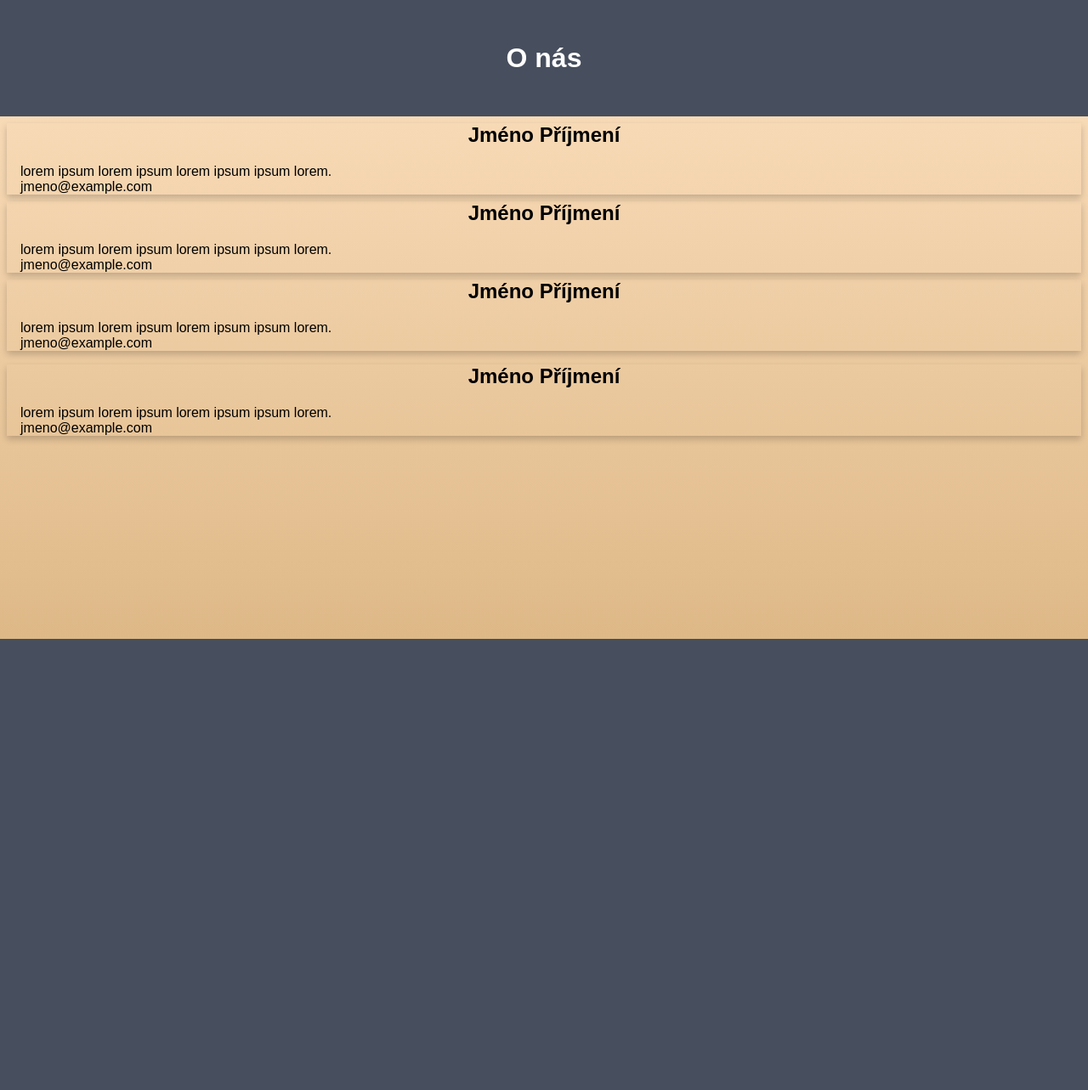
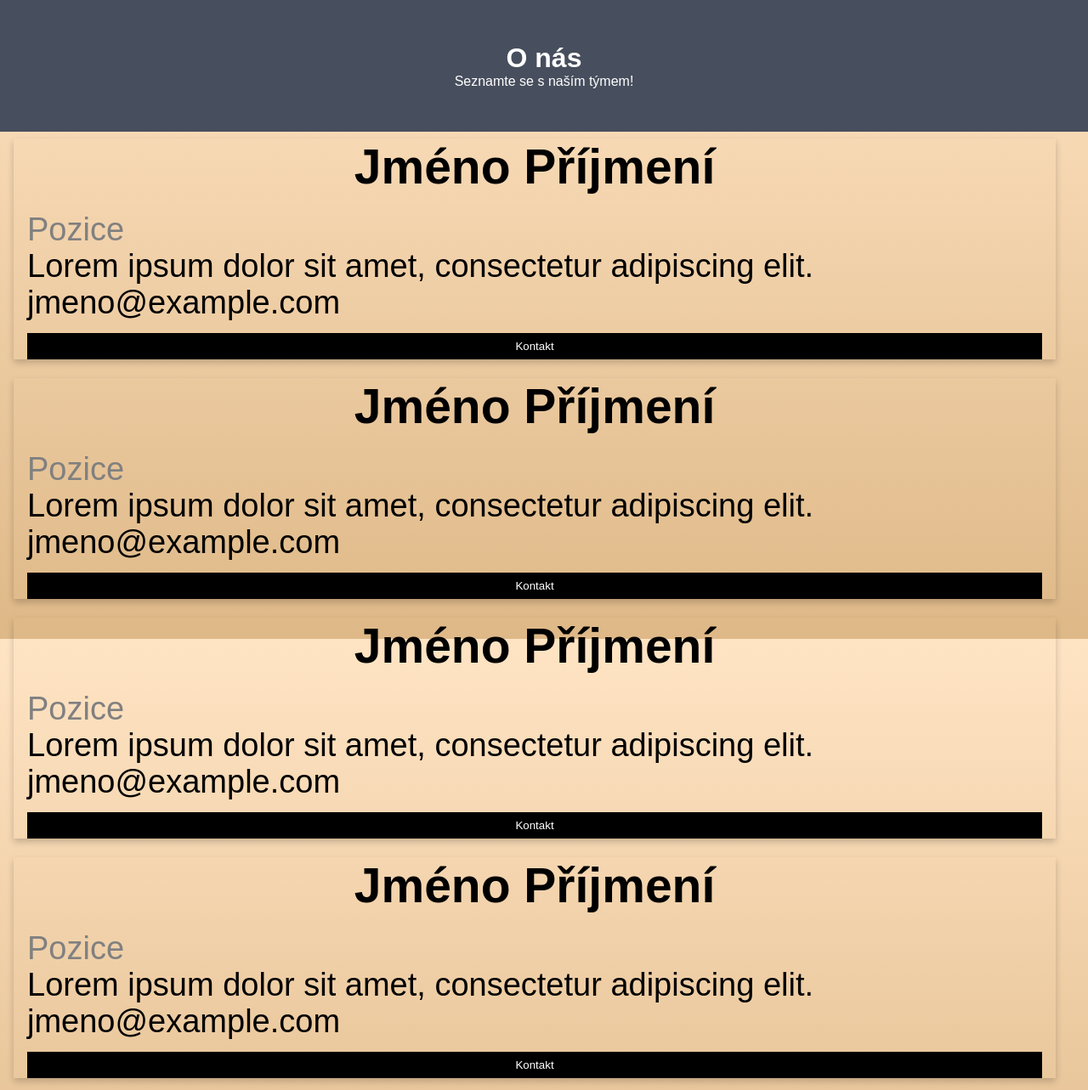
Before and after one commit to Datlik/Hledaci-pokladu, a Flask app: page /Onas in a window 1280 px wide. Shown: the part 48-1331 px from the top of the page at 85% size. Before the commit the page ends 800 px from the top, so only its background shows below. Run offline with Flask 3, Linux system fonts and the light colour scheme.

Commit message:
Update onas.html
onas prizpusobeno cssku

```diff
--- a/app/templates/onas.html
+++ b/app/templates/onas.html
@@ -1,53 +1,59 @@
 {% extends "index.html" %}
-  {% block title %} <title>E-shop</title>{% endblock %}
+{% block title %}<title>E-shop</title>{% endblock %}
 
 {% block content %}
 <div class="about-section">
   <h1>O nás</h1>
+  <p>Seznamte se s naším týmem!</p>
 </div>
 
 <div class="row">
-    <div class="columnn">
+  <div class="column">
     <div class="card">
       <div class="container">
         <h2>Jméno Příjmení</h2>
-          <p>lorem ipsum lorem ipsum lorem ipsum ipsum lorem.</p>
+        <p class="title">Pozice</p>
+        <p>Lorem ipsum dolor sit amet, consectetur adipiscing elit.</p>
         <p>jmeno@example.com</p>
+        <button class="button">Kontakt</button>
       </div>
     </div>
   </div>
 
-    <div class="columnn">
+  <div class="column">
     <div class="card">
       <div class="container">
         <h2>Jméno Příjmení</h2>
-          <p>lorem ipsum lorem ipsum lorem ipsum ipsum lorem.</p>
+        <p class="title">Pozice</p>
+        <p>Lorem ipsum dolor sit amet, consectetur adipiscing elit.</p>
         <p>jmeno@example.com</p>
+        <button class="button">Kontakt</button>
       </div>
     </div>
   </div>
 
-    <div class="columnn">
+  <div class="column">
     <div class="card">
       <div class="container">
         <h2>Jméno Příjmení</h2>
-          <p>lorem ipsum lorem ipsum lorem ipsum ipsum lorem.</p>
+        <p class="title">Pozice</p>
+        <p>Lorem ipsum dolor sit amet, consectetur adipiscing elit.</p>
         <p>jmeno@example.com</p>
+        <button class="button">Kontakt</button>
+      </div>
+    </div>
+  </div>
+
+  <div class="column">
+    <div class="card">
+      <div class="container">
+        <h2>Jméno Příjmení</h2>
+        <p class="title">Pozice</p>
+        <p>Lorem ipsum dolor sit amet, consectetur adipiscing elit.</p>
+        <p>jmeno@example.com</p>
+        <button class="button">Kontakt</button>
       </div>
     </div>
   </div>
 </div>
-
-  <div class="columnn">
-      <div class="card">
-        <div class="container">
-          <h2>Jméno Příjmení</h2>
-          <p>lorem ipsum lorem ipsum lorem ipsum ipsum lorem.</p>
-          <p>jmeno@example.com</p>
-        </div>
-      </div>
-    </div>
-  </div>
-
-  </div>
 {% endblock %}
```
Lines whose indentation alone changed are shown as unchanged.
